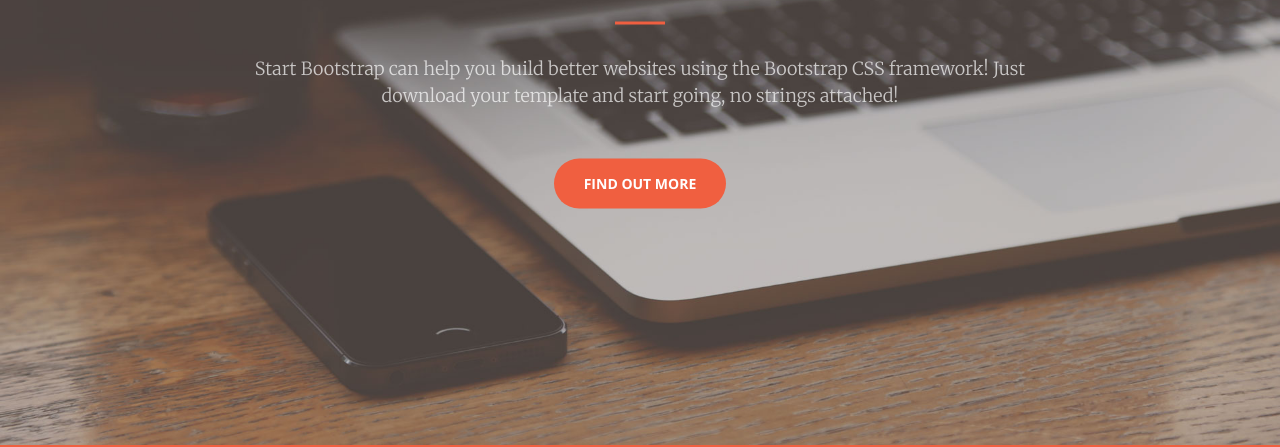
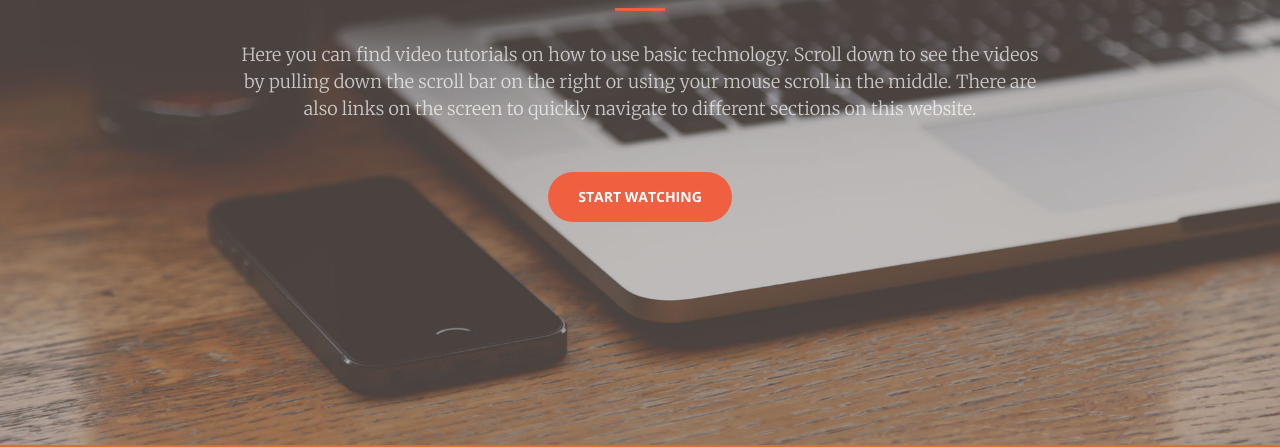
Before and after one commit to axyyu/TJHSSTassistivetech, a website: page index.html in a window 1280 px wide. Shown: the part 355-802 px from the top of the page. Drawn offline with nearby package versions, Linux system fonts and the light colour scheme.

Commit message:
Added more content

```diff
--- a/index.html
+++ b/index.html
@@ -73,8 +73,8 @@
             <div class="header-content-inner">
                 <h1 id="homeHeading">Welcome to Thomas Jefferson Assistive Technology Club</h1>
                 <hr>
-                <p>Start Bootstrap can help you build better websites using the Bootstrap CSS framework! Just download your template and start going, no strings attached!</p>
-                <a href="#about" class="btn btn-primary btn-xl page-scroll">Find Out More</a>
+                <p>Here you can find video tutorials on how to use basic technology. Scroll down to see the videos by pulling down the scroll bar on the right or using your mouse scroll in the middle. There are also links on the screen to quickly navigate to different sections on this website.  </p>
+                <a href="#about" class="btn btn-primary btn-xl page-scroll">Start Watching</a>
             </div>
         </div>
     </header>
```
